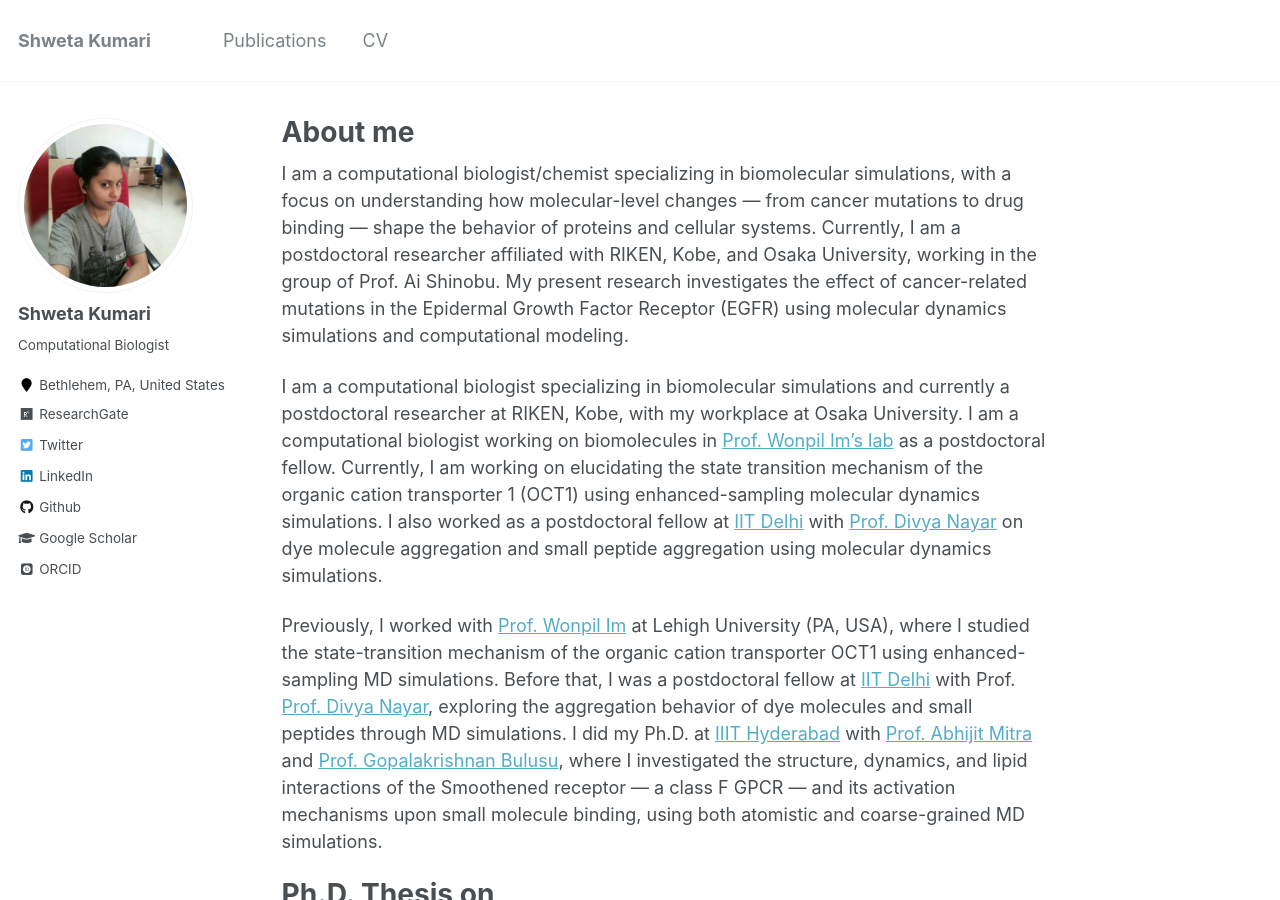
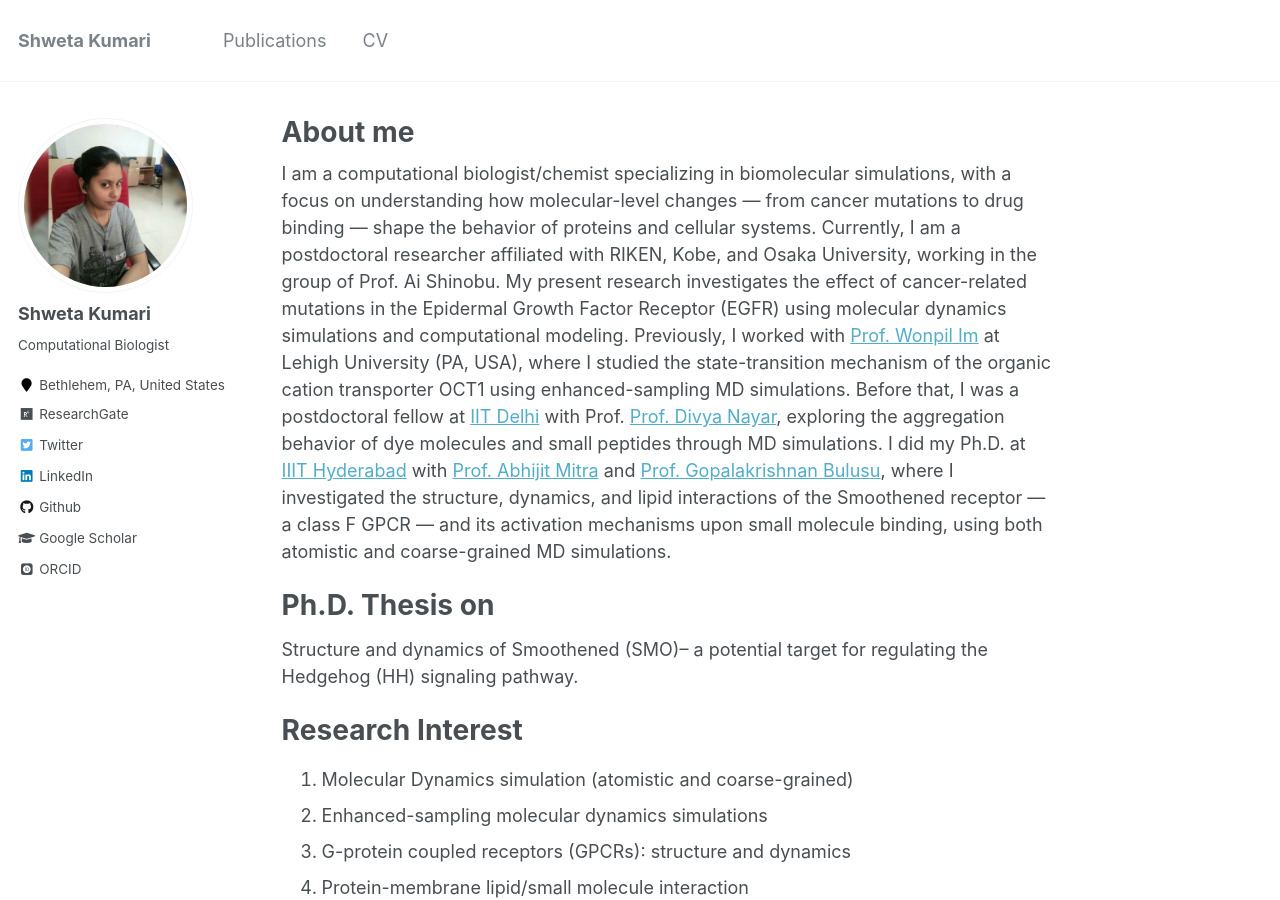
Before and after one commit to shweta-Moni/shweta-Moni.github.io, a Jekyll site: the page built from _pages/about.md, in a window 1280 px wide and 900 px high. Built offline with Jekyll 4.4.1, drawn with Linux system fonts in a browser that asks for light colours; some web fonts are replaced.

Commit message:
Update about.md

```diff
--- a/_pages/about.md
+++ b/_pages/about.md
@@ -10,9 +10,6 @@ redirect_from:
 
 I am a computational biologist/chemist specializing in biomolecular simulations, with a focus on understanding how molecular-level changes — from cancer mutations to drug binding — shape the behavior of proteins and cellular systems.
 Currently, I am a postdoctoral researcher affiliated with RIKEN, Kobe, and Osaka University, working in the group of Prof. Ai Shinobu. My present research investigates the effect of cancer-related mutations in the Epidermal Growth Factor Receptor (EGFR) using molecular dynamics simulations and computational modeling.
-
-I am a computational biologist specializing in biomolecular simulations and currently a postdoctoral researcher at RIKEN, Kobe, with my workplace at Osaka University. I am a computational biologist working on biomolecules in [Prof. Wonpil Im's lab](https://compbio.lehigh.edu/){:target="_blank"} as a postdoctoral fellow. Currently, I am working on elucidating the state transition mechanism of the organic cation transporter 1 (OCT1) using enhanced-sampling molecular dynamics simulations. I also worked as a postdoctoral fellow at [IIT Delhi](https://home.iitd.ac.in/){:target="_blank"} with [Prof. Divya Nayar](https://sites.google.com/prod/view/divyanayar/){:target="_blank"} on dye molecule aggregation and small peptide aggregation using molecular dynamics simulations.
-
 Previously, I worked with [Prof. Wonpil Im](https://compbio.lehigh.edu/){:target="_blank"} at Lehigh University (PA, USA), where I studied the state-transition mechanism of the organic cation transporter OCT1 using enhanced-sampling MD simulations. Before that, I was a postdoctoral fellow at  [IIT Delhi](https://home.iitd.ac.in/){:target="_blank"} with Prof. [Prof. Divya Nayar](https://sites.google.com/prod/view/divyanayar/){:target="_blank"}, exploring the aggregation behavior of dye molecules and small peptides through MD simulations.
 I did my Ph.D. at [IIIT Hyderabad](https://www.iiit.ac.in/){:target="_blank"} with [Prof. Abhijit Mitra](https://faculty.iiit.ac.in/~abi_chem/web/){:target="_blank"} and [Prof. Gopalakrishnan Bulusu](https://www.linkedin.com/in/gopalakrishnan-bulusu-82a1705/?originalSubdomain=in){:target="_blank"}, where I investigated the structure, dynamics, and lipid interactions of the Smoothened receptor — a class F GPCR — and its activation mechanisms upon small molecule binding, using both atomistic and coarse-grained MD simulations.
 
```
